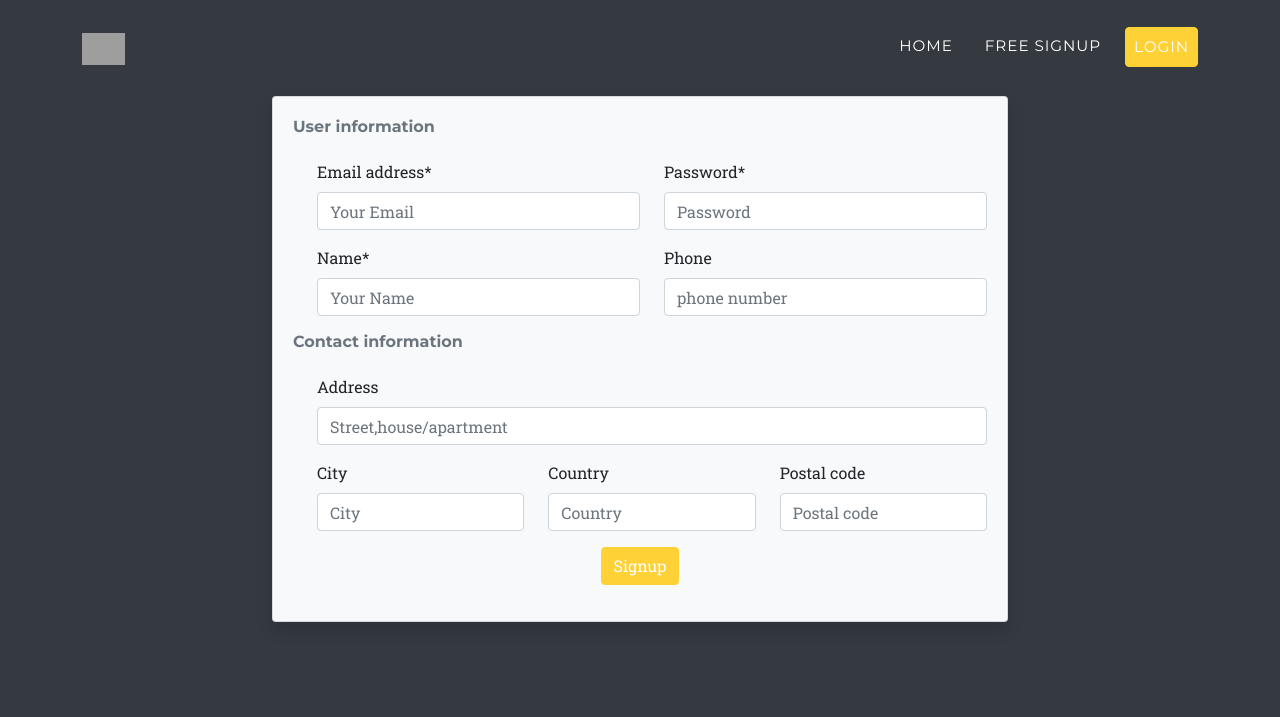
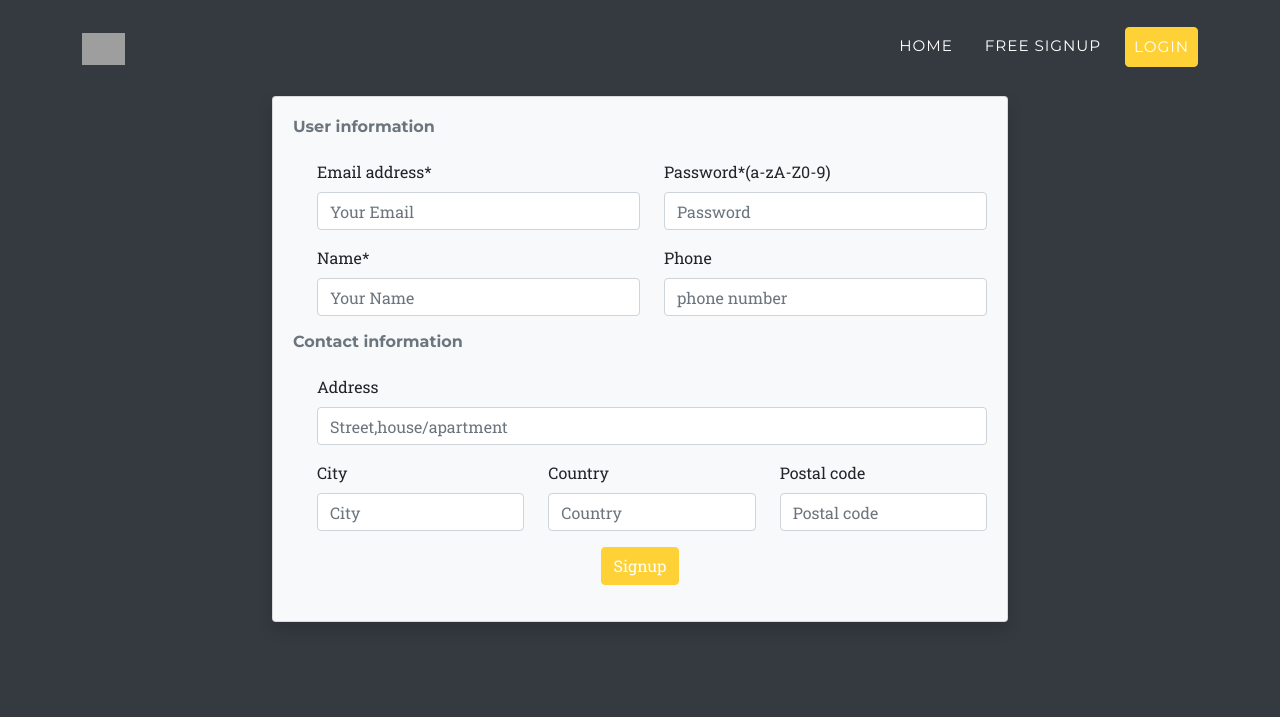
Before and after one commit to HMTRIVEDI/MS3, a Flask app: page /signup in a window 1280 px wide. Shown: the top 717 px of the page. Run offline with Flask 2, Linux system fonts and the light colour scheme; some libraries are stand-ins or nearby versions; some web fonts are replaced; grey boxes are pictures that could not be loaded.

Commit message:
passwor condition updated

```diff
--- a/templates/signup.html
+++ b/templates/signup.html
@@ -29,10 +29,11 @@
                                     </div>
                                     <div class="col-sm-6">
                                         <div class="form-group focused">
-                                            <label class="form-control-label" for="inputPassword">Password*</label>
+                                            <label class="form-control-label"
+                                                for="inputPassword">Password*(a-zA-Z0-9)</label>
                                             <input type="password" class="form-control" id="inputPassword" name="passw"
-                                                placeholder="Password" minlength="5" maxlength="15"
-                                                pattern="^[a-zA-Z0-9]{5,15}$" required />
+                                                placeholder="Password" minlength="8" maxlength="15"
+                                                pattern="^[a-zA-Z0-9]{8,15}$" required />
                                         </div>
                                     </div>
                                 </div>
```
